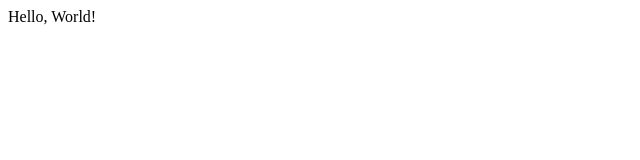
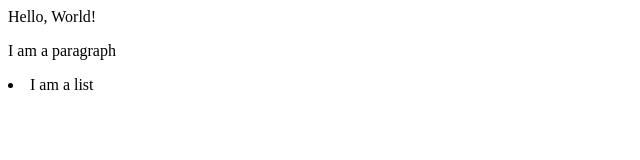
Before and after one commit to Newtgelo/mylgit, a plain HTML site: page index.html in a window 1280 px wide. Shown: the whole page, without its empty margins (0-640 px from the left). Drawn offline with Linux system fonts and the light colour scheme.

Commit message:
update test indexd1
update test githup

```diff
--- a/index.html
+++ b/index.html
@@ -7,5 +7,7 @@
 </head>
 <body>
     Hello, World!
+    <p>I am a paragraph</p>
+    <li>I am a list</li>
 </body>
 </html>
```
